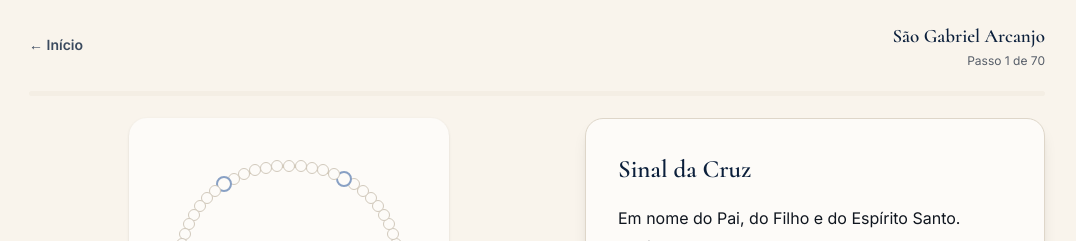
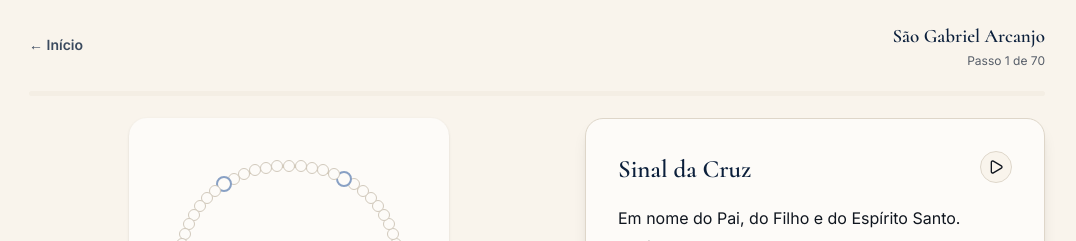
Before and after one commit to rafaellacerda/terco-todo-dia, a React (Vite) app: page /terco/arcanjo/gabriel in a window 1280 px wide. Shown: the top 241 px of the page, without its empty margins (103-1179 px from the left). Built offline with nearby package versions, Linux system fonts and the light colour scheme.

Commit message:
feat: Leitura da oração

```diff
--- a/src/pages/terco/components/prayer-card.tsx
+++ b/src/pages/terco/components/prayer-card.tsx
@@ -1,5 +1,8 @@
+import { Pause, Play } from 'lucide-react'
+import { useEffect } from 'react'
 import { Button } from '@/components/ui/button'
 import type { TStep } from '@/data/rosary/build-steps'
+import { useSpeechSynthesis } from '@/pages/terco/use-speech-synthesis'
 
 type TPrayerCardProps = {
   step: TStep
@@ -14,8 +17,13 @@ export function PrayerCard({
   onBack,
   onComplete,
 }: TPrayerCardProps) {
+  const { isSupported, isSpeaking, speak, stop } = useSpeechSynthesis()
+
+  useEffect(() => stop, [step, stop])
+
   return (
     <div className="flex min-w-70 max-w-115 flex-1 basis-95 flex-col gap-4 rounded-2xl border border-border bg-card px-8 pt-8 pb-6.5 shadow-lg">
+      <div className="flex items-start justify-between gap-3">
         <div className="flex flex-col gap-1">
           {step.subtitle && (
             <span className="text-[11.5px] font-bold uppercase tracking-[0.08em] text-gold-foreground/80">
@@ -25,6 +33,18 @@ export function PrayerCard({
           <h3 className="font-heading text-[25px] font-semibold text-primary">
             {step.title}
           </h3>
+        </div>
+        {isSupported && (
+          <Button
+            variant="outline"
+            size="icon"
+            className="shrink-0 rounded-full"
+            aria-label={isSpeaking ? 'Parar leitura' : 'Ouvir oração'}
+            onClick={() => (isSpeaking ? stop() : speak(step.text))}
+          >
+            {isSpeaking ? <Pause /> : <Play />}
+          </Button>
+        )}
       </div>
       <p className="whitespace-pre-line text-base leading-[1.8] text-foreground">
         {step.text}
--- /dev/null
+++ b/src/pages/terco/use-speech-synthesis.ts
@@ -0,0 +1,59 @@
+import { useCallback, useEffect, useState } from 'react'
+
+const isSupported = typeof window !== 'undefined' && 'speechSynthesis' in window
+
+const VOICE_QUALITY_HINTS = ['natural', 'neural', 'premium', 'google']
+
+function pickBestPtBrVoice(): SpeechSynthesisVoice | undefined {
+  const voices = window.speechSynthesis.getVoices().filter((v) => {
+    const lang = v.lang.toLowerCase()
+    return lang === 'pt-br' || lang === 'pt_br' || lang.startsWith('pt-br')
+  })
+  const ptVoices = voices.length
+    ? voices
+    : window.speechSynthesis
+        .getVoices()
+        .filter((v) => v.lang.toLowerCase().startsWith('pt'))
+
+  const byQuality = ptVoices.find((v) =>
+    VOICE_QUALITY_HINTS.some((hint) => v.name.toLowerCase().includes(hint)),
+  )
+  return byQuality ?? ptVoices[0]
+}
+
+export function useSpeechSynthesis() {
+  const [isSpeaking, setIsSpeaking] = useState(false)
+
+  useEffect(() => {
+    if (!isSupported) return
+    window.speechSynthesis.getVoices()
+    const loadVoices = () => window.speechSynthesis.getVoices()
+    window.speechSynthesis.addEventListener('voiceschanged', loadVoices)
+    return () =>
+      window.speechSynthesis.removeEventListener('voiceschanged', loadVoices)
+  }, [])
+
+  const stop = useCallback(() => {
+    if (!isSupported) return
+    window.speechSynthesis.cancel()
+    setIsSpeaking(false)
+  }, [])
+
+  const speak = useCallback((text: string) => {
+    if (!isSupported) return
+    window.speechSynthesis.cancel()
+    const utterance = new SpeechSynthesisUtterance(text)
+    const voice = pickBestPtBrVoice()
+    if (voice) utterance.voice = voice
+    utterance.lang = 'pt-BR'
+    utterance.rate = 0.95
+    utterance.onend = () => setIsSpeaking(false)
+    utterance.onerror = () => setIsSpeaking(false)
+    window.speechSynthesis.speak(utterance)
+    setIsSpeaking(true)
+  }, [])
+
+  useEffect(() => stop, [stop])
+
+  return { isSupported, isSpeaking, speak, stop }
+}
```
Lines whose indentation alone changed are shown as unchanged.
